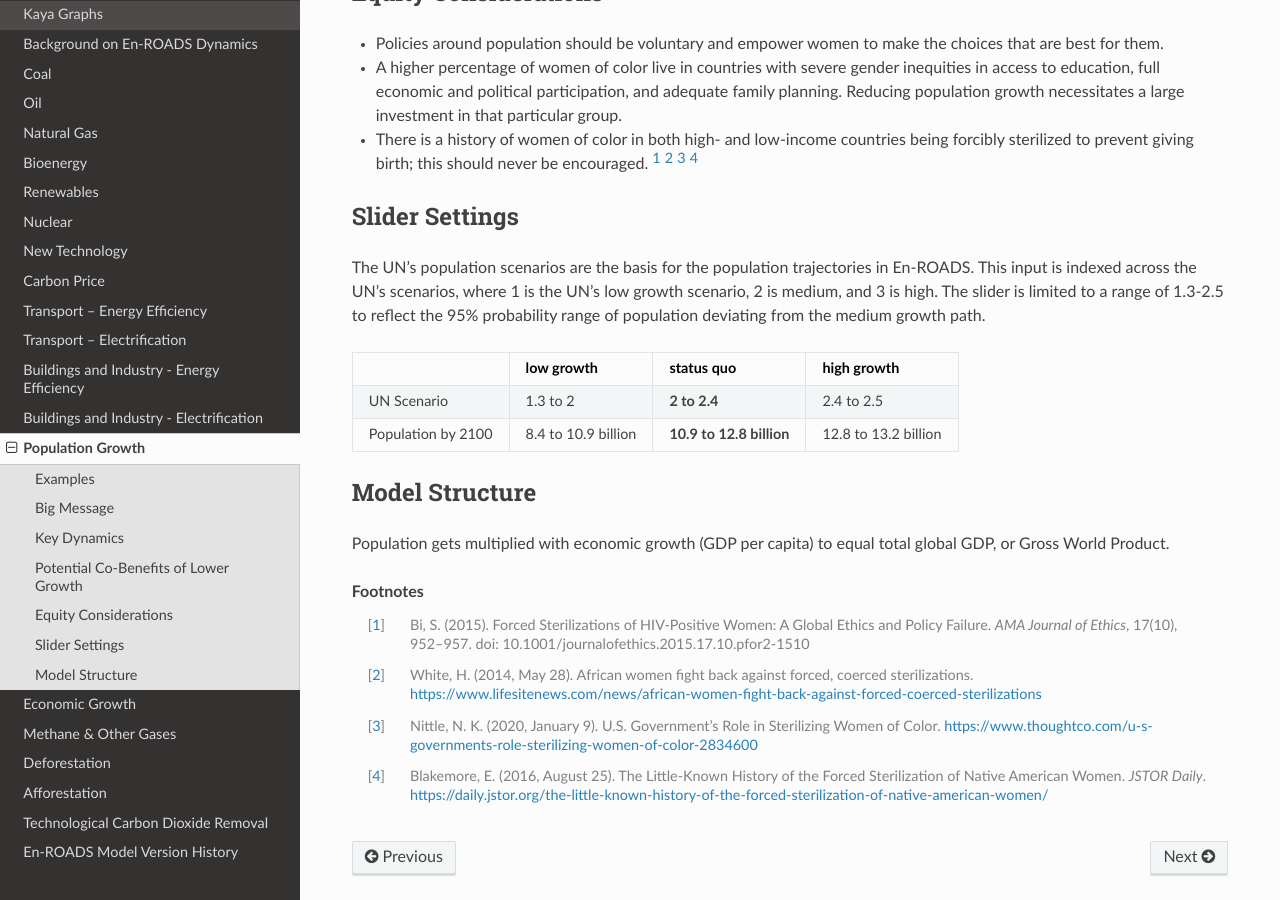
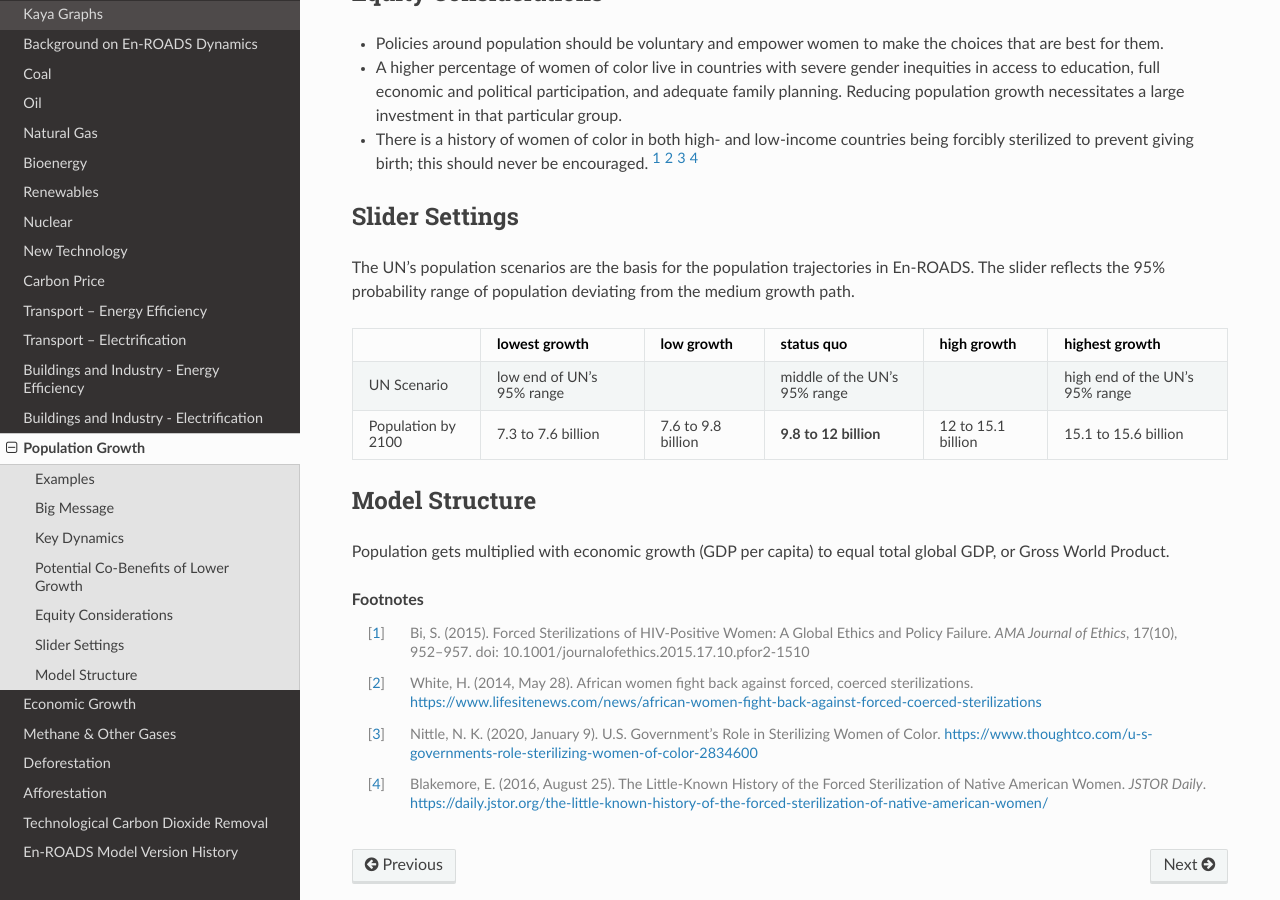
Before and after one commit to climateinteractive/enroads-guide, a Sphinx documentation site: the page built from docs/guide/population.rst, in a window 1280 px wide and 900 px high, scrolled down 849 px. Built offline with Sphinx 7.4.7 and the Read the Docs theme 2.0.0, drawn with Linux system fonts in a browser that asks for light colours.

Commit message:
updates to the population slider range settings sections

```diff
--- a/docs/guide/population.rst
+++ b/docs/guide/population.rst
@@ -38,14 +38,14 @@ Equity Considerations
 Slider Settings
 ---------------
 
-The UN’s population scenarios are the basis for the population trajectories in En-ROADS. This input is indexed across the UN's scenarios, where 1 is the UN’s low growth scenario, 2 is medium, and 3 is high. The slider is limited to a range of 1.3-2.5 to reflect the 95% probability range of population deviating from the medium growth path.
+The UN’s population scenarios are the basis for the population trajectories in En-ROADS. The slider reflects the 95% probability range of population deviating from the medium growth path.
 
-================== =================== ======================== ====================
-\                  low growth          **status quo**           high growth
-================== =================== ======================== ====================
-UN Scenario        1.3 to 2            **2 to 2.4**             2.4 to 2.5
-Population by 2100 8.4 to 10.9 billion **10.9 to 12.8 billion** 12.8 to 13.2 billion
-================== =================== ======================== ====================
+================== ========================= =================== ============================ =================== ===============================
+\                  lowest growth             low growth          **status quo**               high growth          highest growth
+================== ========================= =================== ============================ =================== ===============================
+UN Scenario        low end of UN's 95% range                     middle of the UN's 95% range                      high end of the UN's 95% range
+Population by 2100 7.3 to 7.6 billion        7.6 to 9.8 billion  **9.8 to 12 billion**        12 to 15.1 billion   15.1 to 15.6 billion
+================== ========================= =================== ============================ =================== ===============================
 
 Model Structure
 ---------------
```
